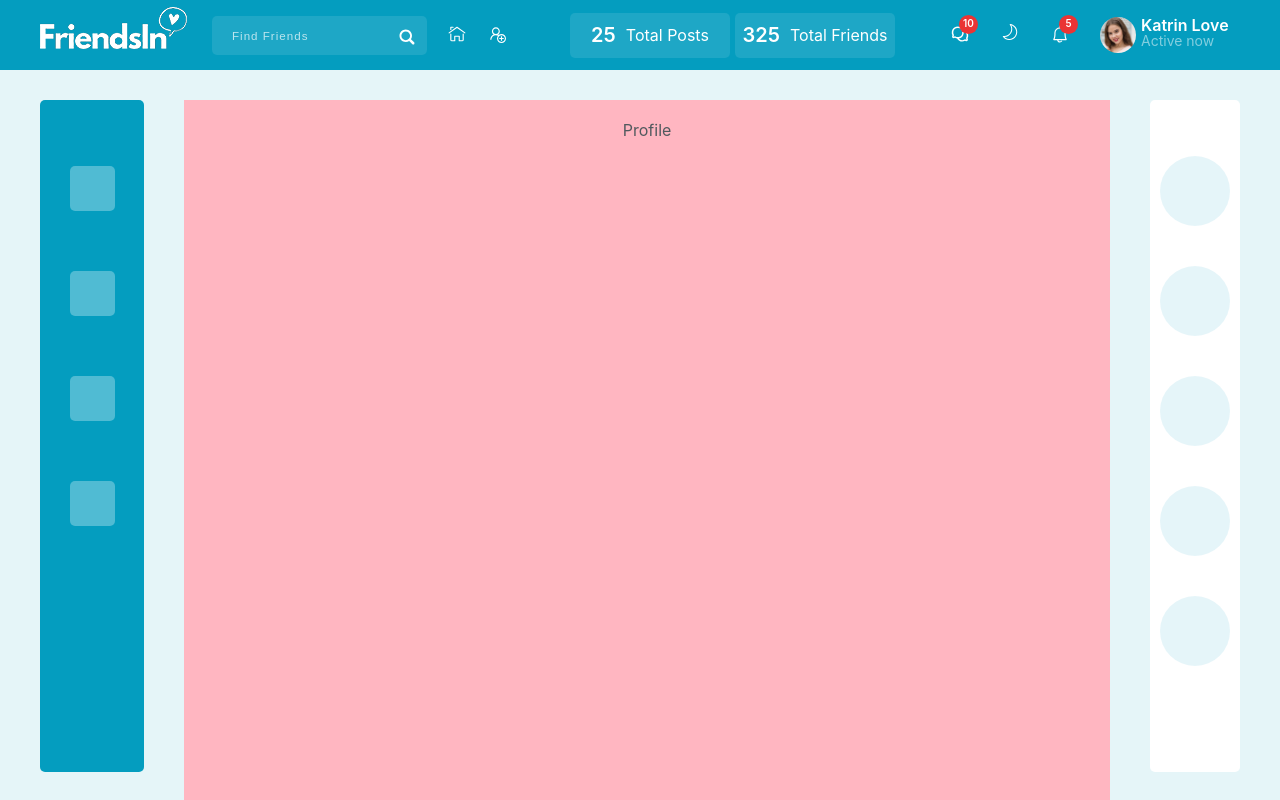
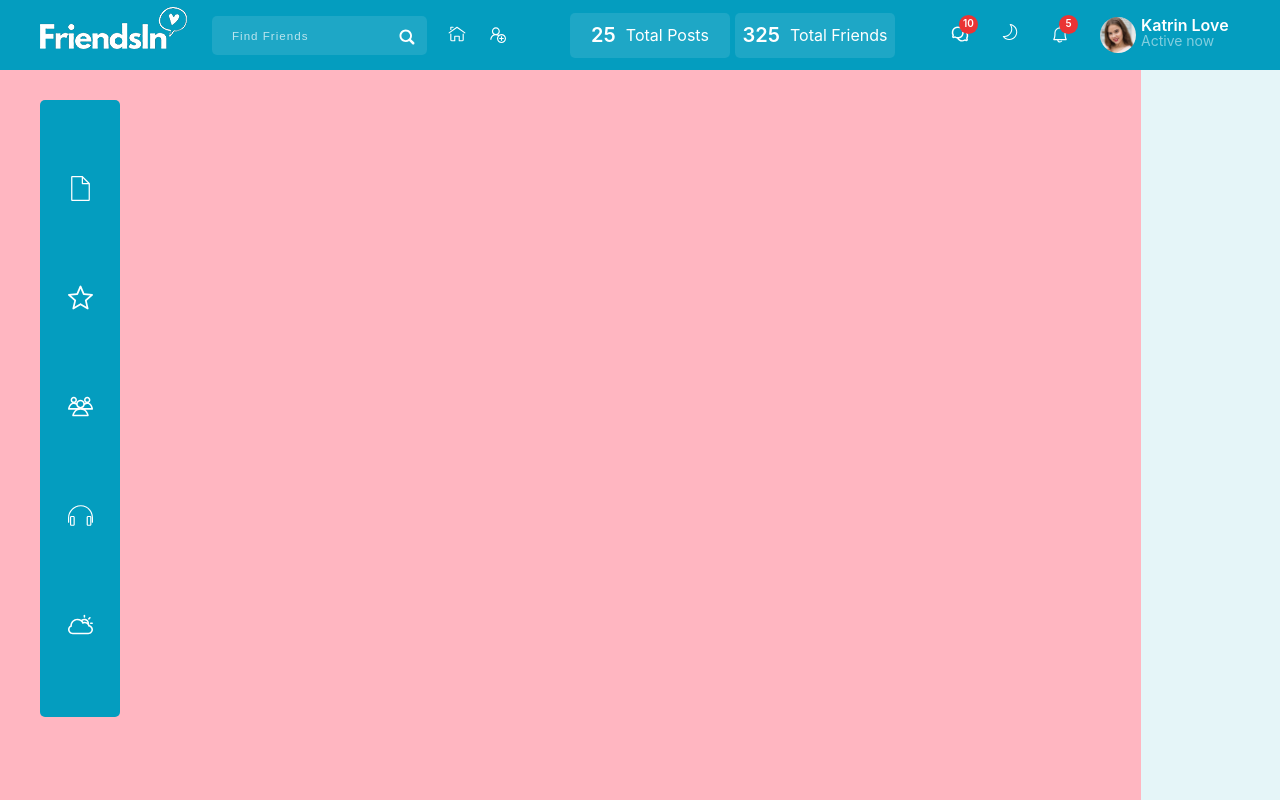
Before and after one commit to olga-budickaja/frandsin, a React (Create React App) app: page / in a window 1280 px wide. Shown: the top 800 px of the page. Built offline with nearby package versions, Linux system fonts and the light colour scheme.

Commit message:
add NavBar

```diff
--- a/src/App.js
+++ b/src/App.js
@@ -17,9 +17,7 @@ function App(props) {
   return (
       <BrowserRouter>
               <Header users={props.appState.users}/>
-              <Main>
               <Navbar />
-
               <Routes>
                   <Route path="/" element={<Profile />} />
                   <Route path="/media" element={<Media />} />
@@ -33,6 +31,8 @@ function App(props) {
                   <Route path="/user5" element={<Users />} />
               </Routes>
               <Sidebar />
+              <Main>
+
               </Main>
       </BrowserRouter>
 
--- a/src/Components/Header/Header.module.scss
+++ b/src/Components/Header/Header.module.scss
@@ -7,6 +7,7 @@
     width: 100%;
     background: #049DBF;
     color: #fff;
+    z-index: 10;
 }
 
 .menuLeft {
@@ -76,6 +77,7 @@
     position: absolute;
     top: 30px;
     right: -350px;
+    color: #51595e;
 }
 
 .relative {
@@ -220,7 +222,6 @@
 
 .listWrapper {
     position: absolute;
-    display: none;
     top: 30px;
     right: -340px;
     width: 340px;
@@ -232,6 +233,7 @@
     &__title {
         position: relative;
         font-size: calc(14px + (16 - 14) * ((100vw - 320px) / (1920 - 320)));
+        color: #049DBF;
         &:after {
             content: '';
             display: block;
--- a/src/Components/Main/Navbar/Navbar.jsx
+++ b/src/Components/Main/Navbar/Navbar.jsx
@@ -1,15 +1,31 @@
 import React from "react";
 import style from "./Navbar.module.scss";
 import {NavLink} from "react-router-dom";
+import { ReactComponent as Timeline } from "../../../Redux/icons/timeline.svg";
+import { ReactComponent as Star } from "../../../Redux/icons/star.svg";
+import { ReactComponent as Group } from "../../../Redux/icons/group.svg";
+import { ReactComponent as Weather } from "../../../Redux/icons/weaser.svg";
+import { ReactComponent as Music } from "../../../Redux/icons/headphones.svg";
 
 const Navbar = () => {
     return (
       <div className={style.navBar}>
             <nav className={style.navBarNav}>
-                <NavLink to={'/media'} className={style.navBarNavItem}></NavLink>
-                <NavLink to={'/groups'} className={style.navBarNavItem}></NavLink>
-                <NavLink to={'/music'} className={style.navBarNavItem}></NavLink>
-                <NavLink to={'/weather'} className={style.navBarNavItem}></NavLink>
+                <NavLink to={'/timeline'} className={style.navBarNavItem}>
+                    <Timeline />
+                </NavLink>
+                <NavLink to={'/favorites'} className={style.navBarNavItem}>
+                    <Star />
+                </NavLink>
+                <NavLink to={'/groups'} className={style.navBarNavItem}>
+                    <Group />
+                </NavLink>
+                <NavLink to={'/music'} className={style.navBarNavItem}>
+                    <Music />
+                </NavLink>
+                <NavLink to={'/weather'} className={style.navBarNavItem}>
+                    <Weather />
+                </NavLink>
             </nav>
       </div>
     )
--- a/src/Components/Main/Navbar/Navbar.module.scss
+++ b/src/Components/Main/Navbar/Navbar.module.scss
@@ -1,8 +1,11 @@
 .navBar {
-    width: 7%;
-    height: 600px;
+    position: absolute;
+    top: 100px;
+    left: 40px;
+    width: 80px;
+    max-height: 600px;
     background: #049DBF;
-    padding: 36px 16px;
+    padding: 36px 0;
     border-radius: 5px;
     margin-right: 40px;
 }
@@ -11,12 +14,15 @@
     display: flex;
     flex-direction: column;
     align-items: center;
+    position: sticky;
+    svg {
+        fill: #fff;
+        width: 25px;
+        height: auto;
+    }
 }
 
 .navBarNavItem {
-    width: 45px;
-    height: 45px;
     margin: 30px 0;
-    background: rgba(255, 255, 255, .3);
-    border-radius: 5px;
+    padding: 10px;
 }
```
Also changed, not shown: src/Redux/icons/timeline.svg (renamed from src/Redux/icons/newsfeed.svg). Lines whose indentation alone changed are shown as unchanged.
